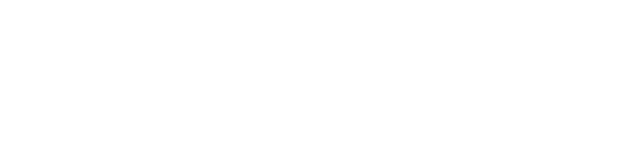
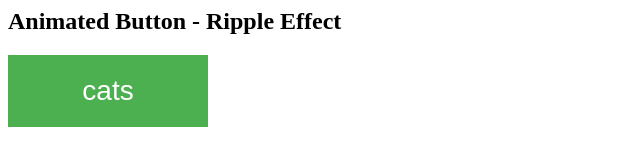
Before and after one commit to kmonir24/Pet-Adoption, a plain HTML site: page petadoption.html in a window 1280 px wide. Shown: the whole page, without its empty margins (0-640 px from the left). Drawn offline with Linux system fonts and the light colour scheme.

Commit message:
Update petadoption.html

```diff
--- a/petadoption.html
+++ b/petadoption.html
@@ -2,6 +2,50 @@
 <head>
   <link rel "stylesheet" href = "petadoption.css" type="text/css">
 </head>
+
+  <meta name="viewport" content="width=device-width, initial-scale=1">
+<style>
+.button {
+    position: relative;
+    background-color: #4CAF50;
+    border: none;
+    font-size: 28px;
+    color: #FFFFFF;
+    padding: 20px;
+    width: 200px;
+    text-align: center;
+    -webkit-transition-duration: 0.4s; /* Safari */
+    transition-duration: 0.4s;
+    text-decoration: none;
+    overflow: hidden;
+    cursor: pointer;
+}
+
+.button:after {
+    content: "";
+    background: #90EE90;
+    display: block;
+    position: absolute;
+    padding-top: 300%;
+    padding-left: 350%;
+    margin-left: -20px!important;
+    margin-top: -120%;
+    opacity: 0;
+    transition: all 0.8s
+}
+
+.button:active:after {
+    padding: 0;
+    margin: 0;
+    opacity: 1;
+    transition: 0s
+}
+</style>
+</head>
 <body>
+  <h2>Animated Button - Ripple Effect</h2>
+
+<button class="button">cats</button>
+  <button class="button>dogs</button>
 </body>
 </html>
```
